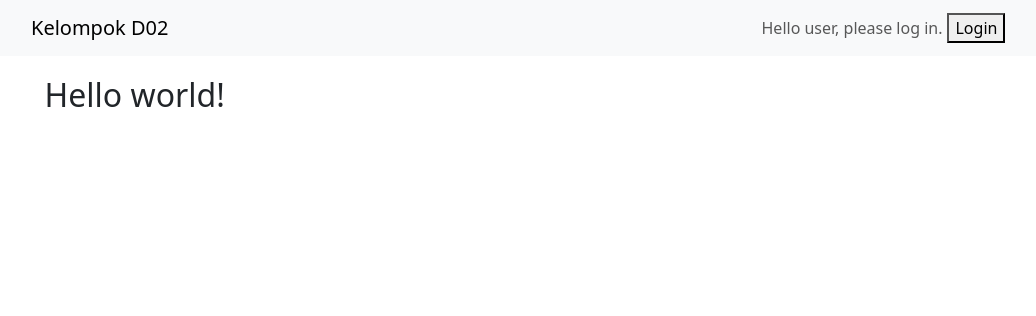
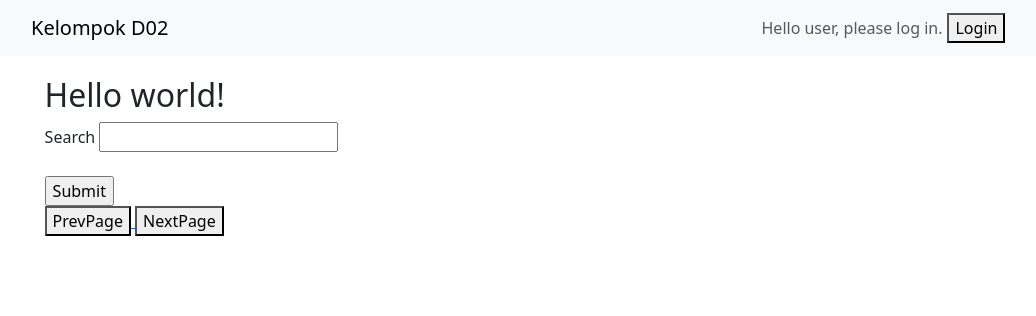
Before and after one commit to KelompokD02PBP/ProyekTS, a Django app: page / in a window 1280 px wide. Shown: the top 316 px of the page, without its empty margins (109-1145 px from the left). Run offline with Django 4.2, Linux system fonts and the light colour scheme; data that the repository does not hold is empty.

Commit message:
Katalog muncul+searchbar

```diff
--- a/templates/main.html
+++ b/templates/main.html
@@ -11,4 +11,25 @@
     </ul>
 {% endif %}
 
+{% if page_num != -1 %}
+<form name="search_bar" method ="GET" action="{% url 'main:show_main_search' %}">
+    <label for="search_bar">Search</label>
+    <input type="text" id="search_bar" name="search_bar"><br><br>
+    <input type="submit">
+</form>
+
+<div id="katalog">
+    {% for book in books %}
+        <img src={{book.image_url_s}} alt ={{book.title}}>
+        <a href="{% url 'main:book_review' book.pk %}">{{book.title}}</a>
+        <br/>
+    {% endfor %}
+</div>
+<a href="{% url 'main:show_main' page_num|add:"-1"  %}">
+    <button>PrevPage</button>
+</a>
+<a href="{% url 'main:show_main' page_num|add:"+1"  %}">
+    <button>NextPage</button>
+</a>
+{% endif %}
 {% endblock content %}
```
